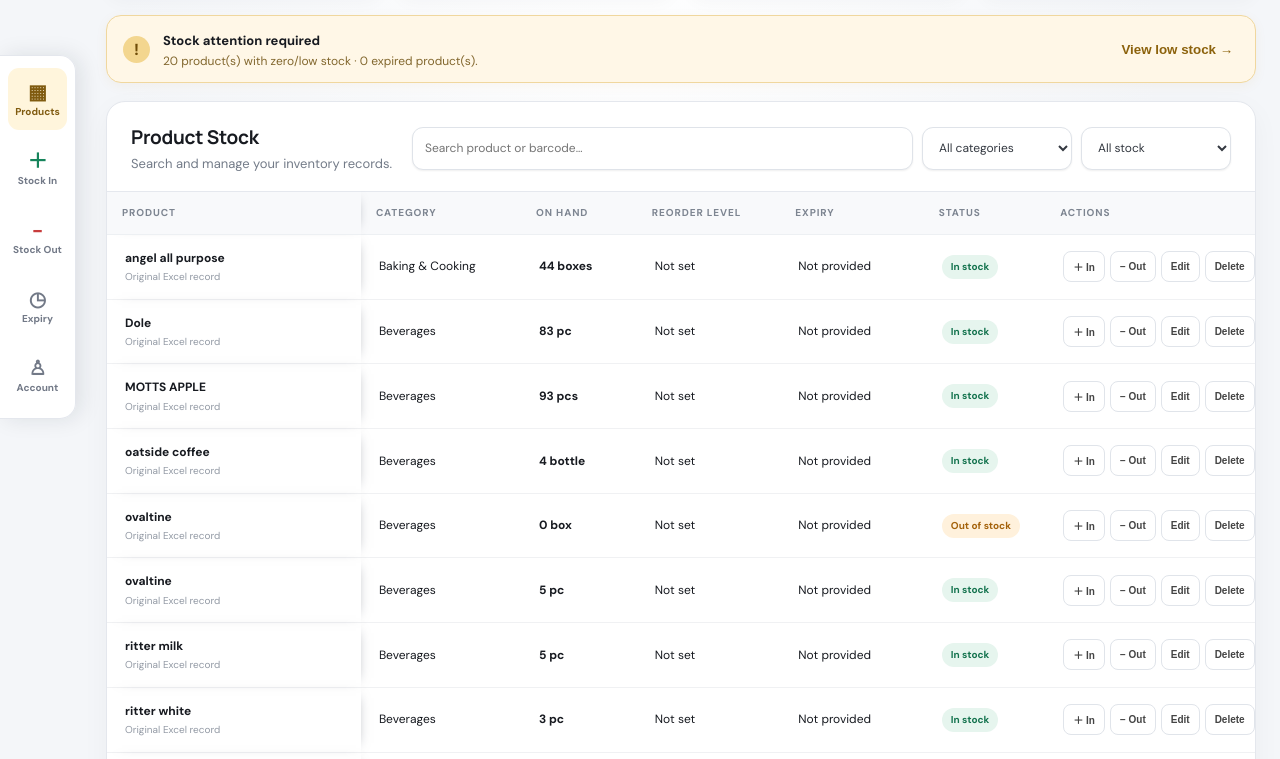
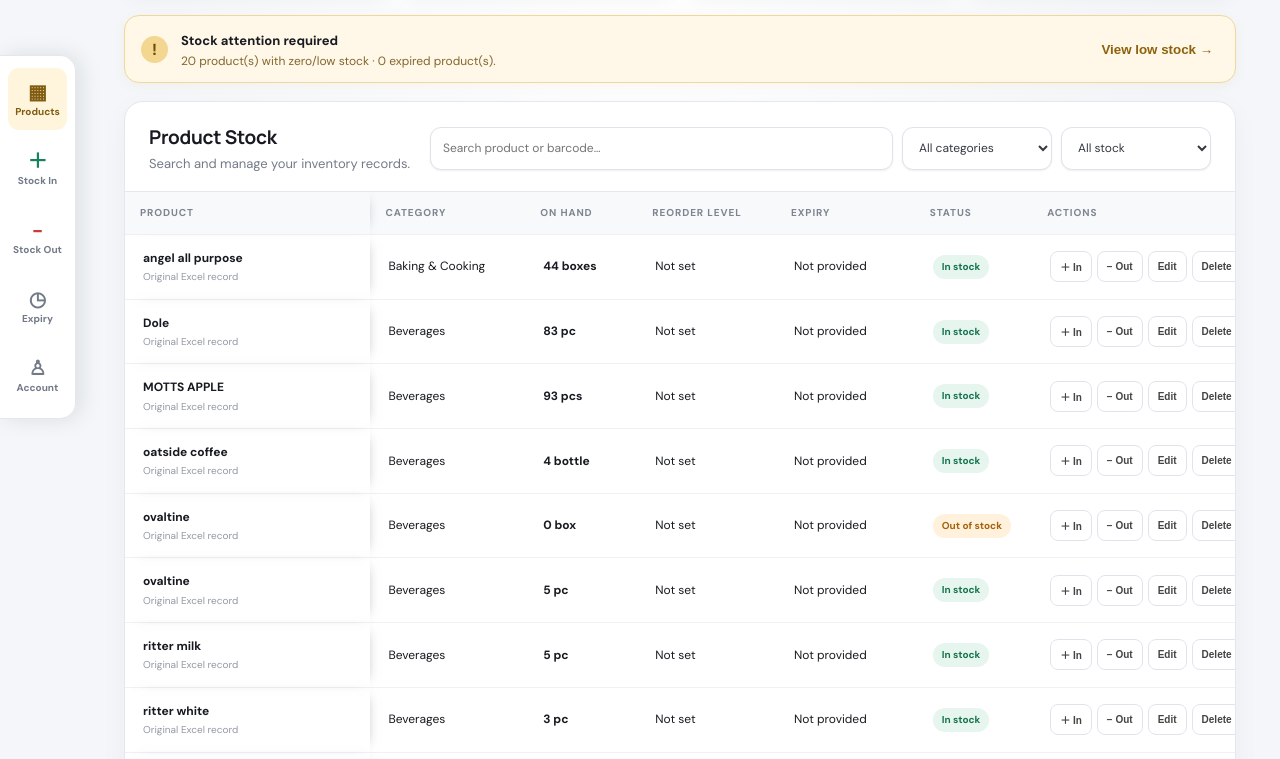
Before and after one commit to salva1510/orenzoinventory, a plain HTML site: page index.html in a window 1280 px wide. Shown: the part 363-1122 px from the top of the page. Drawn offline with nearby package versions, Linux system fonts and the light colour scheme.

Commit message:
Fix homepage left offset while retaining side navigation

```diff
--- a/style.css
+++ b/style.css
@@ -502,3 +502,21 @@ nav.bottom-nav>.bottom-nav-item .nav-icon{font-size:20px!important;line-height:1
  nav.bottom-nav>.bottom-nav-item{min-height:50px!important;font-size:9px!important}
  nav.bottom-nav>.bottom-nav-item .nav-icon{font-size:19px!important}
 }
+
+
+/* Layout correction: keep header full-width and reserve space only for desktop content */
+@media(min-width:601px){
+ body{padding-left:0!important;padding-bottom:18px!important}
+ .topbar{width:100%!important;margin-left:0!important}
+ .shell{
+  width:min(1240px,calc(100% - 120px))!important;
+  max-width:1240px!important;
+  margin-left:max(100px,calc((100% - 1240px)/2))!important;
+  margin-right:auto!important;
+ }
+}
+@media(max-width:600px){
+ body{padding-left:0!important}
+ .topbar{width:100%!important;margin-left:0!important}
+ .shell{width:100%!important;margin-left:auto!important;margin-right:auto!important}
+}
```
